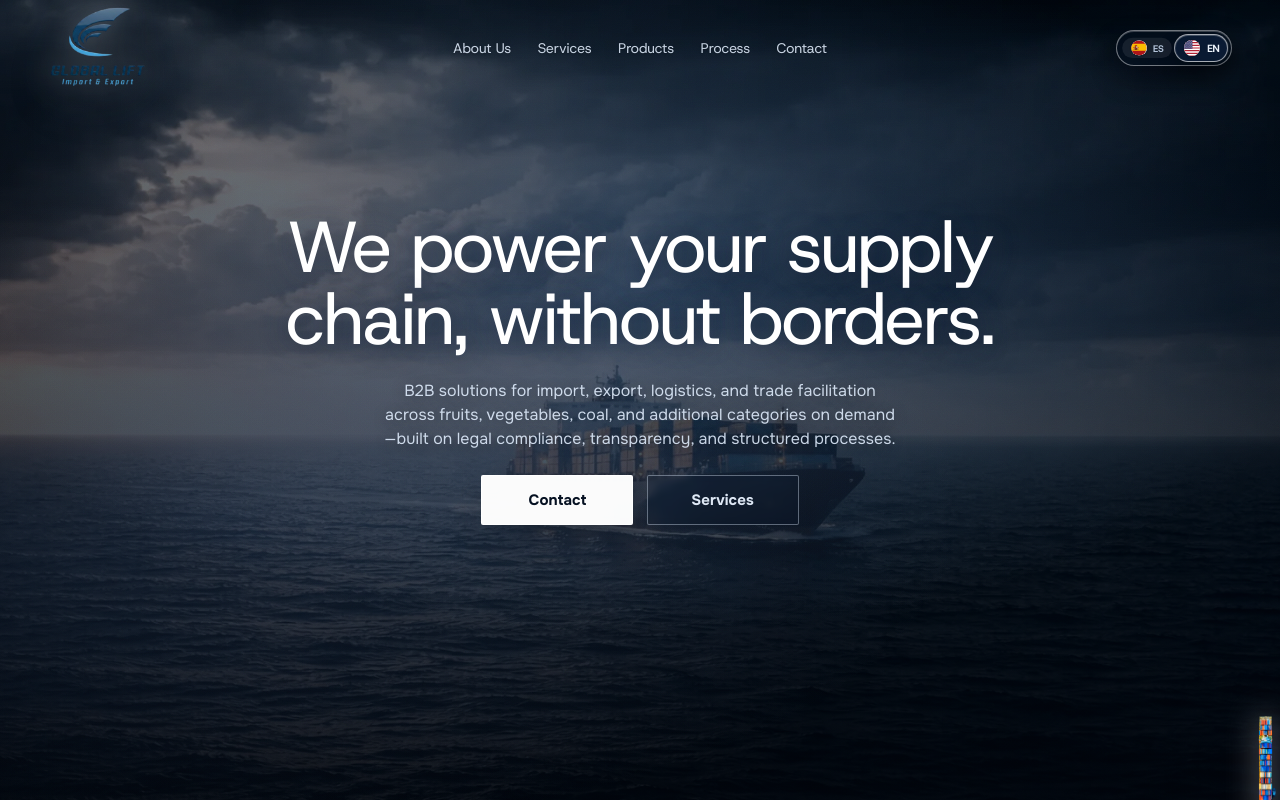
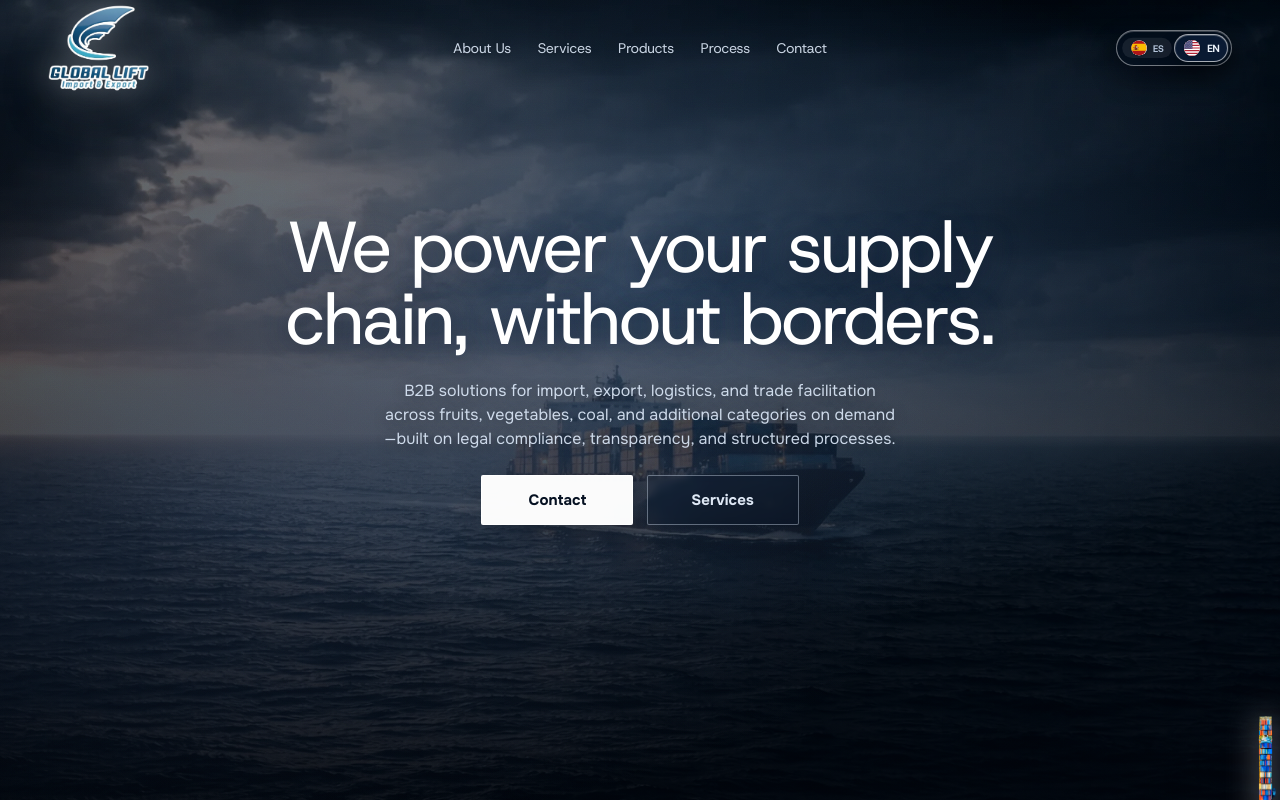
Before and after one commit to danyer94/GlobalLift-Nextjs, a Next.js app: page / in a window 1280 px wide. Shown: the top 800 px of the page. Built offline with nearby package versions, Linux system fonts and the light colour scheme.

Commit message:
feat: add new logo variants and update Logo component to support dynamic image selection based on variant

```diff
--- a/src/components/Logo.tsx
+++ b/src/components/Logo.tsx
@@ -1,19 +1,27 @@
 import Image from "next/image";
 import { withBasePath } from "../utils/basePath";
 
+type LogoVariant = "hero" | "default";
+
 export function Logo({
   className = "",
+  variant = "default",
 }: {
   className?: string;
+  variant?: LogoVariant;
 }) {
   const baseClasses =
     "flex items-center gap-0 transition-opacity hover:opacity-90";
+  const src =
+    variant === "hero"
+      ? withBasePath("/logo/white-borders-removebg.png")
+      : withBasePath("/logo/logo-3D-removebg.png");
 
   return (
     <div className={`${baseClasses} ${className}`}>
       <span>
         <Image
-          src={withBasePath("/logo/logo-3D-removebg.png")}
+          src={src}
           alt="Global Lift"
           className="h-[3.5rem] md:h-[5.5rem] w-auto"
           width={180}
--- a/src/components/Navigation.tsx
+++ b/src/components/Navigation.tsx
@@ -145,7 +145,7 @@ export function Navigation({
               href="#top"
               className="absolute left-0 top-1/2 z-20 -translate-y-1/2"
             >
-              <Logo className={logoClass} />
+              <Logo className={logoClass} variant={isHeroZone ? 'hero' : 'default'} />
             </a>
 
             <div
```
Also changed, not shown: public/logo/white-borders-removebg.png (added), public/logo/white-borders.png (added).
